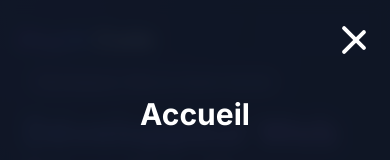
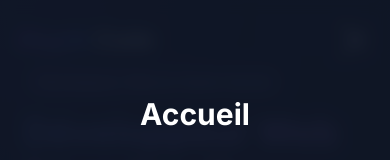
Before and after one commit to flowxt/atypikCode, a Next.js app: page / in a window 390 px wide. Both pictures are taken after a click on the button 354 px from the left and 40 px from the top of the page. Shown: the top 160 px of the page. Built offline with nearby package versions, Linux system fonts and the light colour scheme.

Commit message:
bug navbar mobile

```diff
--- a/src/components/global/MobileMenu.jsx
+++ b/src/components/global/MobileMenu.jsx
@@ -23,12 +23,21 @@ export default function MobileMenu() {
   useEffect(() => {
     if (isOpen) {
       document.body.style.overflow = 'hidden'
+      document.body.style.height = '100%'
+      document.documentElement.style.overflow = 'hidden'
+      document.documentElement.style.height = '100%'
     } else {
-      document.body.style.overflow = 'unset'
+      document.body.style.overflow = ''
+      document.body.style.height = ''
+      document.documentElement.style.overflow = ''
+      document.documentElement.style.height = ''
     }
 
     return () => {
-      document.body.style.overflow = 'unset'
+      document.body.style.overflow = ''
+      document.body.style.height = ''
+      document.documentElement.style.overflow = ''
+      document.documentElement.style.height = ''
     }
   }, [isOpen])
 
@@ -52,7 +61,6 @@ export default function MobileMenu() {
   const menuVariants = {
     closed: {
       opacity: 0,
-      x: '100%',
       transition: {
         type: 'tween',
         duration: 0.3,
@@ -63,7 +71,6 @@ export default function MobileMenu() {
     },
     open: {
       opacity: 1,
-      x: 0,
       transition: {
         type: 'tween',
         duration: 0.3,
@@ -74,8 +81,8 @@ export default function MobileMenu() {
   }
 
   const itemVariants = {
-    closed: { opacity: 0, x: 30 },
-    open: { opacity: 1, x: 0 }
+    closed: { opacity: 0, y: 10 },
+    open: { opacity: 1, y: 0 }
   }
 
   // Liens de navigation
@@ -123,7 +130,8 @@ export default function MobileMenu() {
             animate="open"
             exit="closed"
             variants={menuVariants}
-            className="fixed inset-0 bg-gray-900/95 backdrop-blur-sm z-40 md:hidden overflow-y-auto"
+            className="fixed inset-0 top-0 left-0 right-0 bottom-0 bg-gray-900/95 backdrop-blur-sm z-[100] md:hidden overflow-y-auto"
+            style={{ position: 'fixed', height: '100vh', width: '100vw' }}
           >
             <div className="flex flex-col min-h-screen justify-start items-center pt-24 pb-16 px-8">
               <nav className="flex flex-col items-center gap-8 w-full">
--- a/src/components/global/Navbar.jsx
+++ b/src/components/global/Navbar.jsx
@@ -34,7 +34,7 @@ export default function Navbar() {
   ]
 
   return (
-    <header className={`fixed w-full z-50 transition-all duration-300 ${scrolled ? 'py-3 bg-gray-900/90 backdrop-blur-lg shadow-lg' : 'py-5 bg-transparent'}`}>
+    <header className={`fixed w-full z-[110] transition-all duration-300 ${scrolled ? 'py-3 bg-gray-900/90 backdrop-blur-lg shadow-lg' : 'py-5 bg-transparent'}`}>
       <div className="container mx-auto px-4">
         <nav className="flex justify-between items-center">
           {/* Logo */}
--- a/src/components/home/Values.jsx
+++ b/src/components/home/Values.jsx
@@ -90,10 +90,10 @@ export default function Values() {
           {values.map((value, index) => (
             <motion.div
               key={index}
-              initial={{ opacity: 0, y: 30 }}
+              initial={{ opacity: 0, y: 20 }}
               whileInView={{ opacity: 1, y: 0 }}
-              viewport={{ once: true }}
-              transition={{ duration: 0.5, delay: index * 0.1 }}
+              viewport={{ once: true, margin: "0px 0px -100px 0px" }}
+              transition={{ duration: 0.4, easings: "easeOut" }}
               className="bg-gradient-to-br from-gray-800/50 to-gray-900/50 p-8 rounded-2xl border border-white/10 hover:border-purple-500/30 transition-all duration-300 shadow-lg hover:shadow-purple-500/10"
             >
               {value.icon}
```
